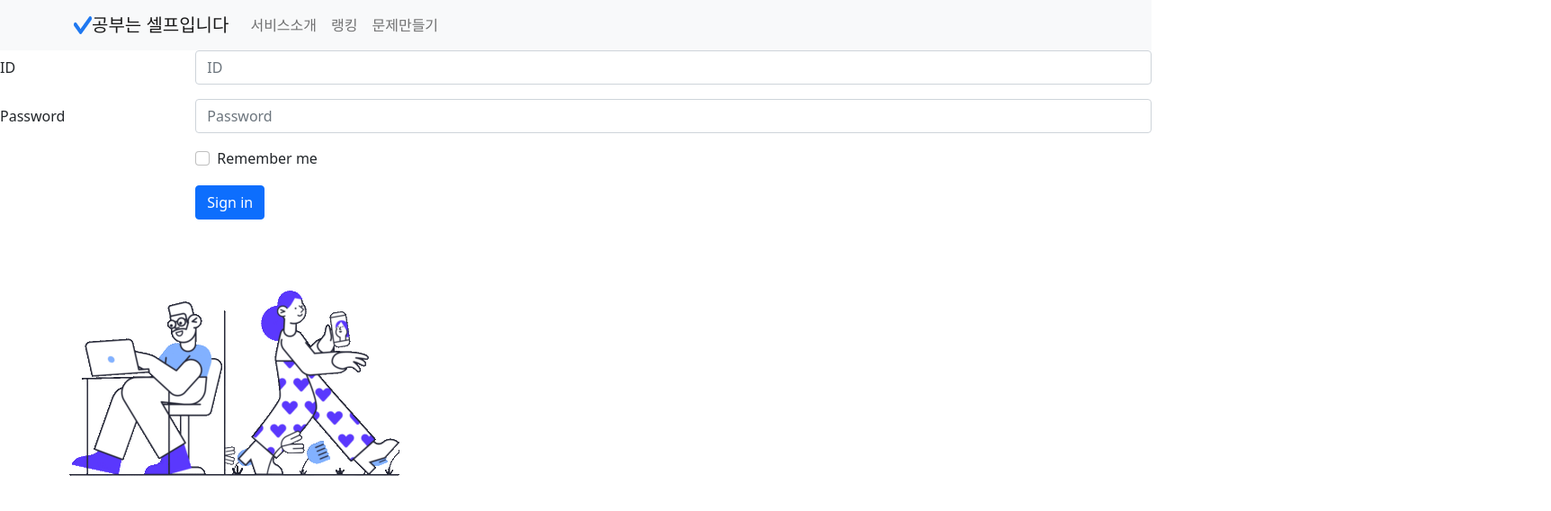
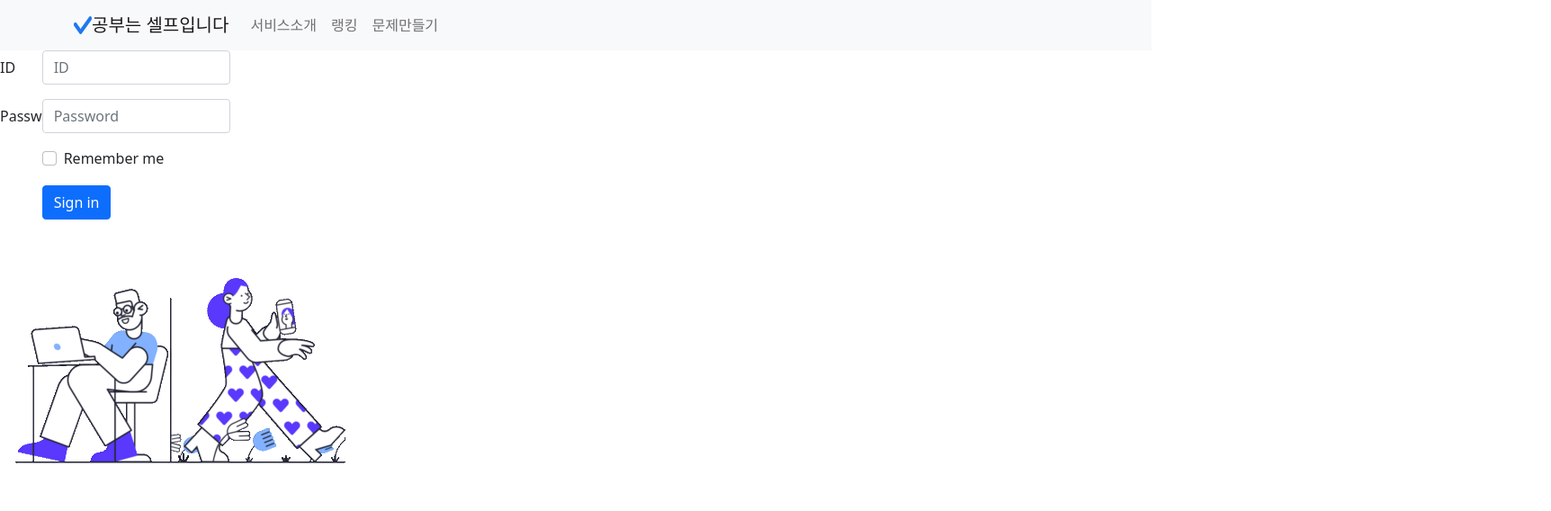
Before and after one commit to yeon32/SelfStudy, a React (Create React App) app: page /MainPage in a window 1280 px wide. Shown: the top 568 px of the page at 90% size, 1724 px wide, since content can reach past the window. Built offline with nearby package versions, Linux system fonts and the light colour scheme.

Commit message:
commit css

```diff
--- a/src/App.css
+++ b/src/App.css
@@ -3,14 +3,11 @@
 }
 
 .FirstPageImageContainer {
-  margin-left: 60px;
-  margin-right: 50px;
-  margin-top: 30px;
-  margin-bottom: 60px;
   width: 130%;
   height: 130%;
 }
 
 .LoginImageContainer {
-  margin: center;
+  width: 20%;
+  height: 50%;
 }
```
Also changed, not shown: src/App.js (+10 -15 lines), src/components/MainPage.js (+24 -2 lines).
